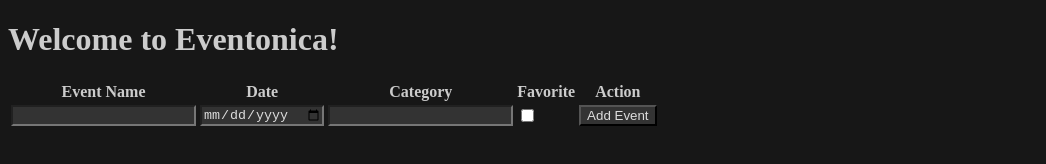
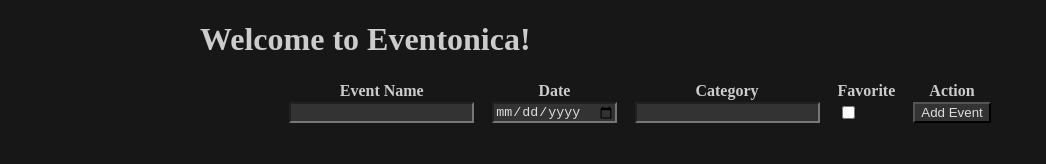
Before and after one commit to picaq/eventonica, a plain HTML site: page index.html in a window 1280 px wide. Shown: the whole page, without its empty margins (0-1046 px from the left). Drawn offline with Linux system fonts and the light colour scheme.

Commit message:
add spacing and positioning to document

```diff
--- a/styles.css
+++ b/styles.css
@@ -1,9 +1,22 @@
 html {
     background: #171717;
     color: #ccc;
+}
+
+body {
+    max-width: 55rem;
+    margin: 0 auto;
 }
 
 input, button, td input[type="checkbox"], #favorite{
     background: #333;
     color: #ddd;
 }
+
+table {
+    margin: 0 auto;
+}
+
+th, td {
+    padding: 0 .5rem;
+}
```
Also changed, not shown: index.html (+2 -0 lines).
